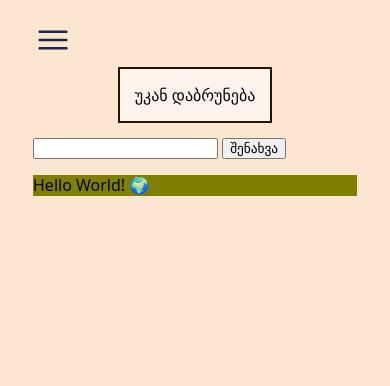
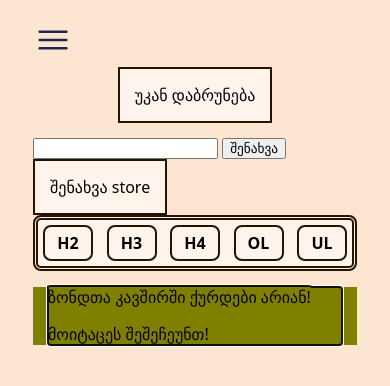
Before and after one commit to gvalson/dnd-troba-website, a SvelteKit app: page /add-session in a window 390 px wide. Shown: the top 386 px of the page. Built offline with nearby package versions, Linux system fonts and the light colour scheme; a web font is replaced by a local one.

Commit message:
Janky session add working

```diff
--- a/package.json
+++ b/package.json
@@ -11,6 +11,7 @@
 	},
 	"devDependencies": {
 		"@sveltejs/adapter-auto": "^2.0.0",
+		"@sveltejs/adapter-node": "^1.3.1",
 		"@sveltejs/adapter-static": "^2.0.2",
 		"@sveltejs/kit": "^1.20.4",
 		"svelte": "^4.0.0",
@@ -22,6 +23,7 @@
 	"type": "module",
 	"dependencies": {
 		"@tiptap/core": "^2.0.3",
+		"@tiptap/extension-document": "^2.0.3",
 		"@tiptap/pm": "^2.0.3",
 		"@tiptap/starter-kit": "^2.0.3",
 		"better-sqlite3": "^8.4.0"
--- a/src/routes/add-session/+page.server.ts
+++ b/src/routes/add-session/+page.server.ts
@@ -13,7 +13,7 @@ export const actions: Actions = {
     const date = new Date();
     const dateString = date.toLocaleString('ka-GE')
     const title = data.get('title')?.toString();
-    const htmlContent = "<h4>Added DYNAMICALLY! HELLLOOOOOO!</h4>"
+    const htmlContent = data.get('htmlContent')?.toString();
 
     if (!title) {
       throw error(500);
--- a/src/routes/add-session/+page.svelte
+++ b/src/routes/add-session/+page.svelte
@@ -1,5 +1,6 @@
 <script>
  import TipTapInput from './TipTapInput.svelte'
+ import { editorHtml } from './stores.js'
  export let data;
  export let form;
 </script>
@@ -10,6 +11,7 @@
 
 <form method="POST" action="?/createPost">
     <input name="title" type="text" value=""/>
+    <input name="htmlContent" type="text" hidden value={$editorHtml}/>
     <button type="submit">
 	შენახვა
     </button>
--- a/src/routes/add-session/TipTapInput.svelte
+++ b/src/routes/add-session/TipTapInput.svelte
@@ -1,7 +1,12 @@
 <script>
  import { onMount, onDestroy } from 'svelte'
+ import { editorHtml } from './stores.js'
  import { Editor } from '@tiptap/core'
  import StarterKit from '@tiptap/starter-kit'
+ import Document from '@tiptap/extension-document'
+ import Paragraph from '@tiptap/extension-paragraph'
+ import Text from '@tiptap/extension-text'
+ import Heading from '@tiptap/extension-heading'
 
  let element
  let editor
@@ -11,8 +16,16 @@
 	 element: element,
 	 extensions: [
 	     StarterKit,
+	     Document,
+	     Paragraph,
+	     Text,
+	     Heading.configure({
+		 levels: [2, 3, 4],
+	     }),
 	 ],
-      content: '<p>Hello World! 🌍️ </p>',
+	 content: '<p>ზონდთა კავშირში ქურდები არიან!</p><p>მოიტაცეს შეშეჩეუნთ!</p>',
+	 autofocus: true,
+	 injectCss: false,
 	 onTransaction: () => {
 	     // force re-render so `editor.isActive` works as expected
 	     editor = editor
@@ -25,12 +38,80 @@
 	 editor.destroy()
      }
  })
+
 </script>
+
+<button class="white-b" on:click={() => $editorHtml = editor.getHTML()}>შენახვა store</button>
+
+{#if editor}
+    <div id="editorControls">
+	<button class="control-b"
+		class:active={editor.isActive("heading", { level: 2 })} on:click={() => editor.chain().focus().toggleHeading({ level: 2 }).run()}>
+	    H2
+	</button>
+	<button class="control-b"
+		class:active={editor.isActive("heading", { level: 3 })} on:click={() => editor.chain().focus().toggleHeading({ level: 3 }).run()}>
+	    H3
+	</button>
+	<button class="control-b"
+		class:active={editor.isActive("heading", { level: 4 })} on:click={() => editor.chain().focus().toggleHeading({ level: 4 }).run()}>
+	    H4
+	</button>
+	<button class="control-b"
+		class:active={editor.isActive("orderedList")} on:click={() => editor.chain().focus().toggleOrderedList().run()}>
+	    OL
+	</button>
+	<button class="control-b"
+		class:active={editor.isActive("bulletList")} on:click={() => editor.chain().focus().toggleBulletList().run()}>
+	    UL
+	</button>
+    </div>
+{:else}
+    <div class="error">
+	<p>Could not load the editor :(</p>
+    </div>
+{/if}
 
 <div id="editor" bind:this={element} />
 
 <style>
  #editor {
      background-color: olive;
+     width: 50%;
+     padding-left: 15px;
+     padding-right: 15px;
+ }
+ #editorControls {
+     display: flex;
+     flex-direction: row;
+     justify-content: space-between;
+     padding: 5px;
+     border: double 5px #261302;
+     border-radius: 8px;
+     background-color: #FEF4EC;
+     width: 50%;
+ }
+ .control-b {
+     padding: 5px;
+     font-family: inherit;
+     font-size: 1em;
+     background-color: #FEF4EC;
+     border: solid 2px #261302;
+     border-radius: 8px;
+     cursor: pointer;
+     font-weight: bold;
+     width: 50px;
+ }
+ .active {
+     background-color: #261302;
+     color: #FEF4EC;
+ }
+ @media screen and (max-width:900px) {
+     #editor {
+	 width: inherit;
+     }
+     #editorControls {
+	 width: inherit;
+     }
  }
 </style>
--- /dev/null
+++ b/src/routes/add-session/stores.js
@@ -0,0 +1,3 @@
+import { writable } from 'svelte/store';
+
+export const editorHtml = writable("");
--- a/svelte.config.js
+++ b/svelte.config.js
@@ -1,4 +1,4 @@
-import adapter from '@sveltejs/adapter-static';
+import adapter from '@sveltejs/adapter-node';
 import { vitePreprocess } from '@sveltejs/kit/vite';
 
 export default {
@@ -7,7 +7,7 @@ export default {
 	    pages: 'build',
 	    assets: 'build',
 	    fallback: undefined,
-	    precompress: false,
+	    precompress: true,
 	    strict: true
 	})
     }
```
Also changed, not shown: 1 other file (tests, documents, lock files or other folders). Lines whose indentation alone changed are shown as unchanged.
